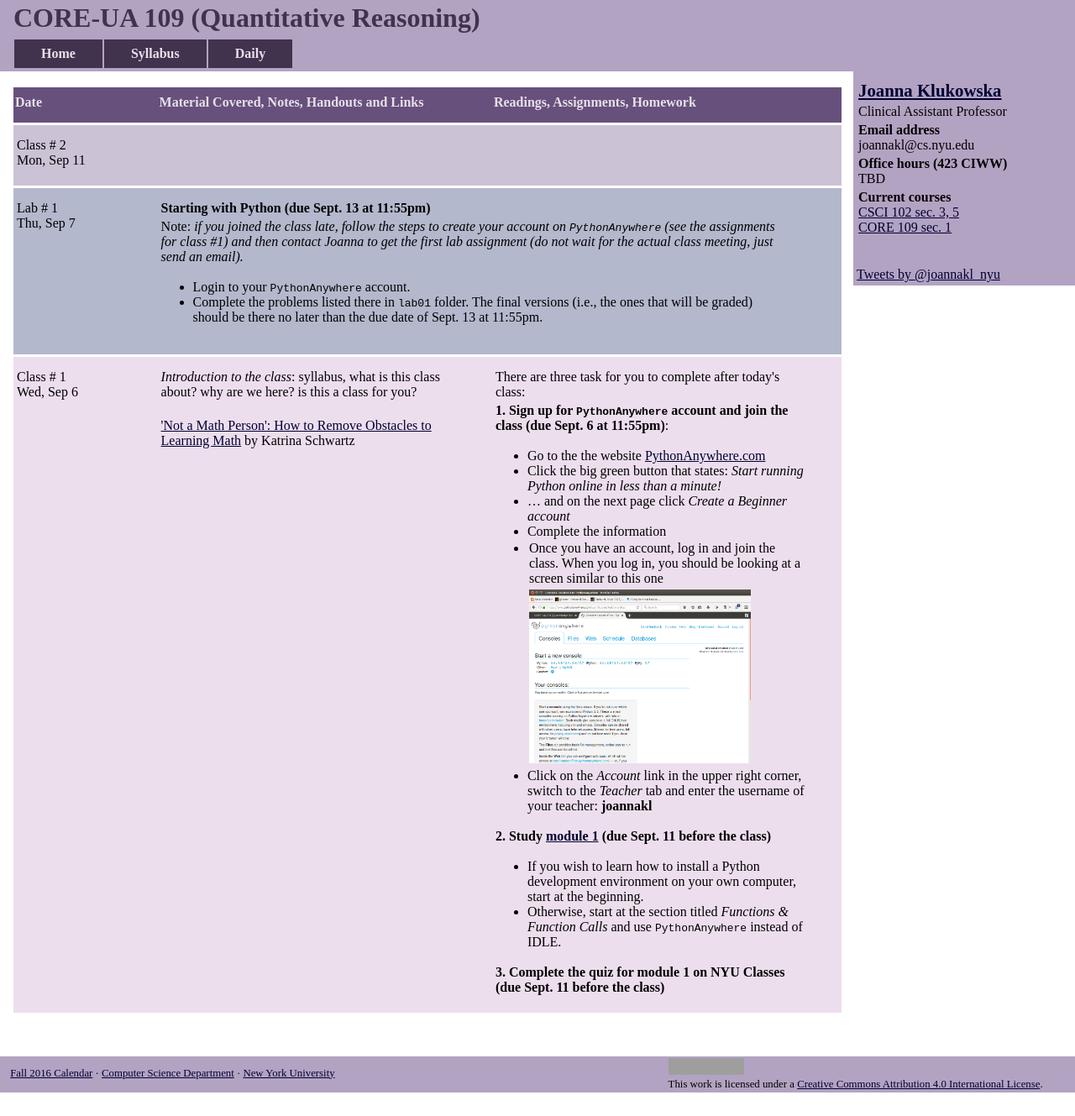
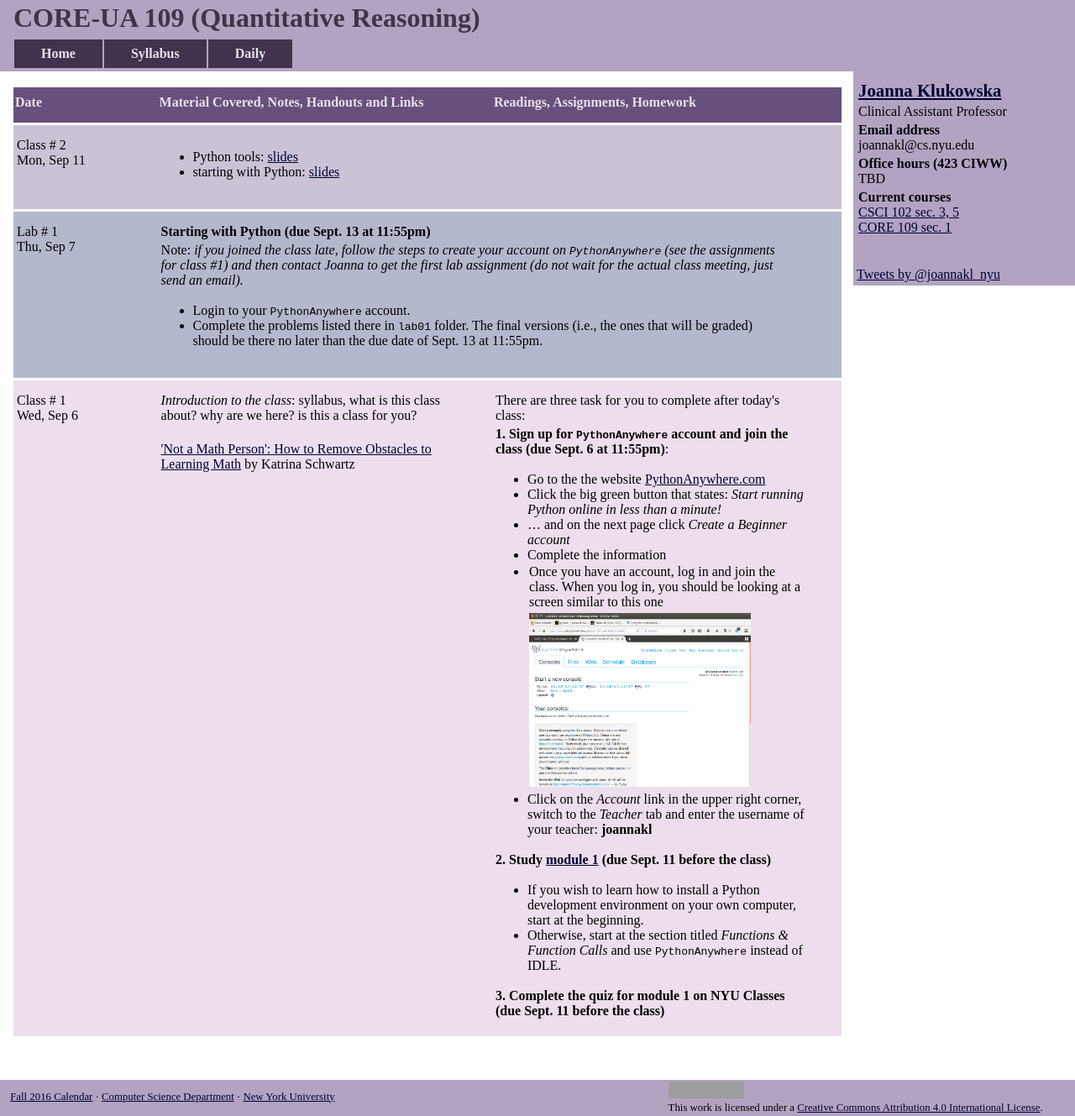
Before and after one commit to joannakl/core109_f17, a Jekyll site: the page built from daily.html, in a window 1280 px wide. Shown: the whole page at 84% size. Built offline with Jekyll 4.4.1, drawn with Linux system fonts in a browser that asks for light colours; comment, search, counter and statistics services are not loaded; before the commit the page ends 1301 px from its top, so only the background shows below that; grey boxes are pictures that could not be loaded.

Commit message:
change to day 3

```diff
--- a/_includes/daily/03.markdown
+++ b/_includes/daily/03.markdown
@@ -17,6 +17,8 @@ Mon, Sep 11
 <div class="column_materials" >
 <p markdown="block">
 
+* Python tools: [slides]({{ site.url }}/slides/week1/python-pythonanywhere-conopy.html)
+* starting with Python: [slides]({{ site.url }}/slides/week1/starting-with-python.html)
 
 
 </p>
```
